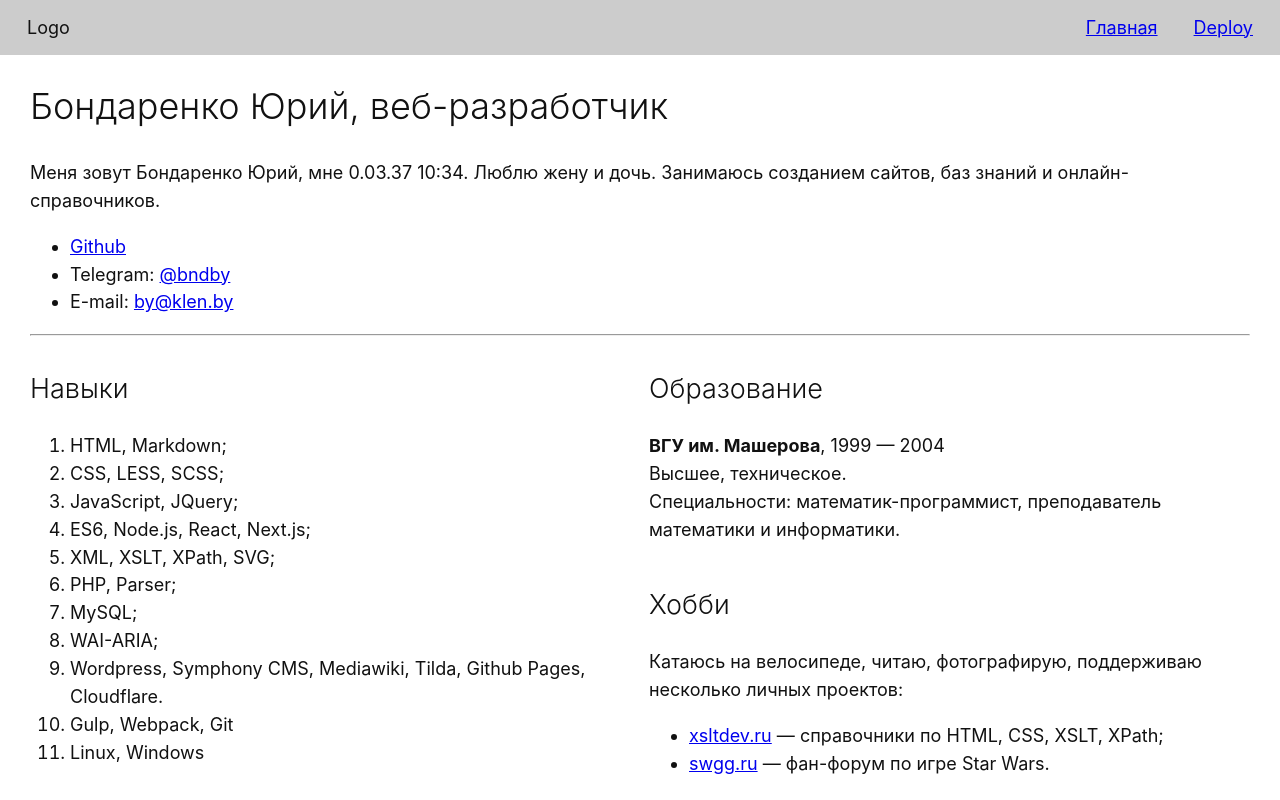
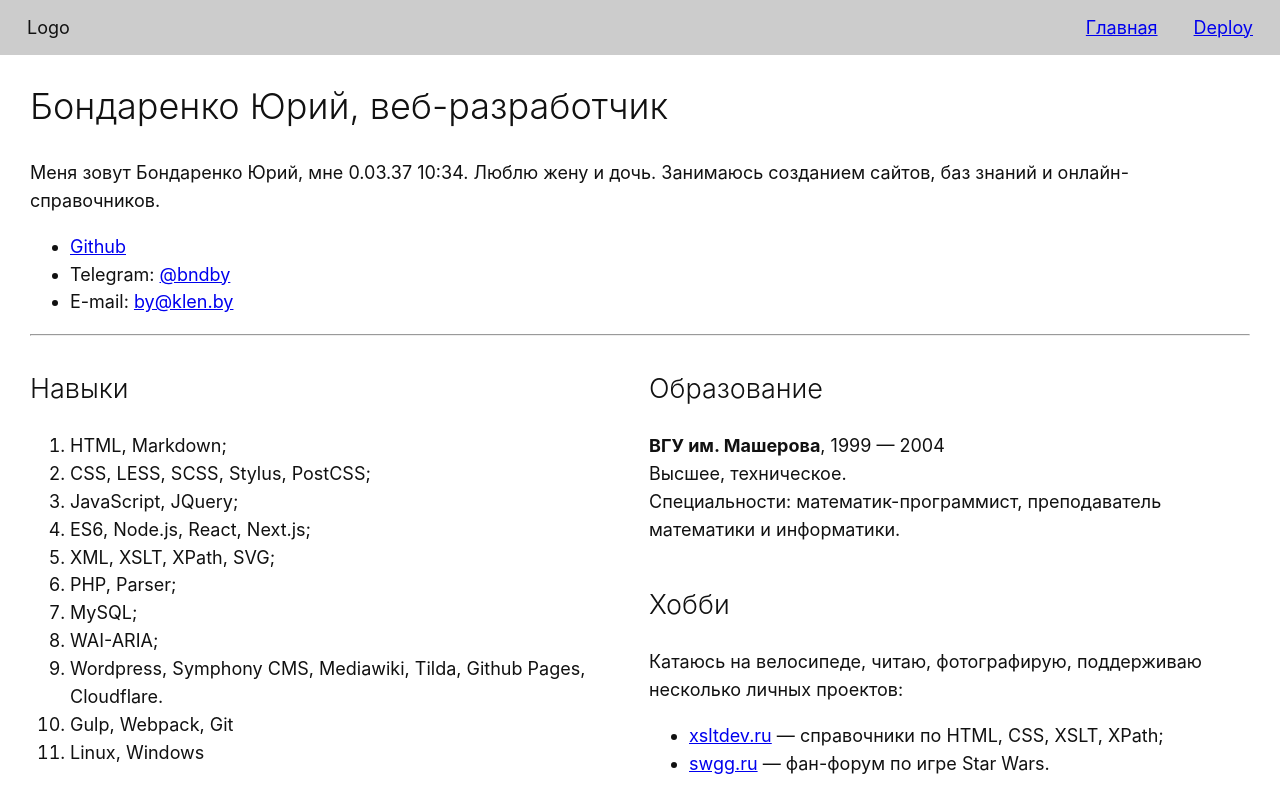
Before and after one commit to bndby/bndby2, a Next.js app: page / in a window 1280 px wide. Shown: the top 800 px of the page. Built offline with nearby package versions, Linux system fonts and the light colour scheme.

Commit message:
Update index.js

```diff
--- a/pages/index.js
+++ b/pages/index.js
@@ -34,7 +34,7 @@ export default () => (
 				<h2>Навыки</h2>
 				<ol>
 					<li>HTML, Markdown;</li>
-					<li>CSS, LESS, SCSS;</li>
+					<li>CSS, LESS, SCSS, Stylus, PostCSS;</li>
 					<li>JavaScript, JQuery;</li>
 					<li>ES6, Node.js, React, Next.js;</li>
 					<li>XML, XSLT, XPath, SVG;</li>
```
